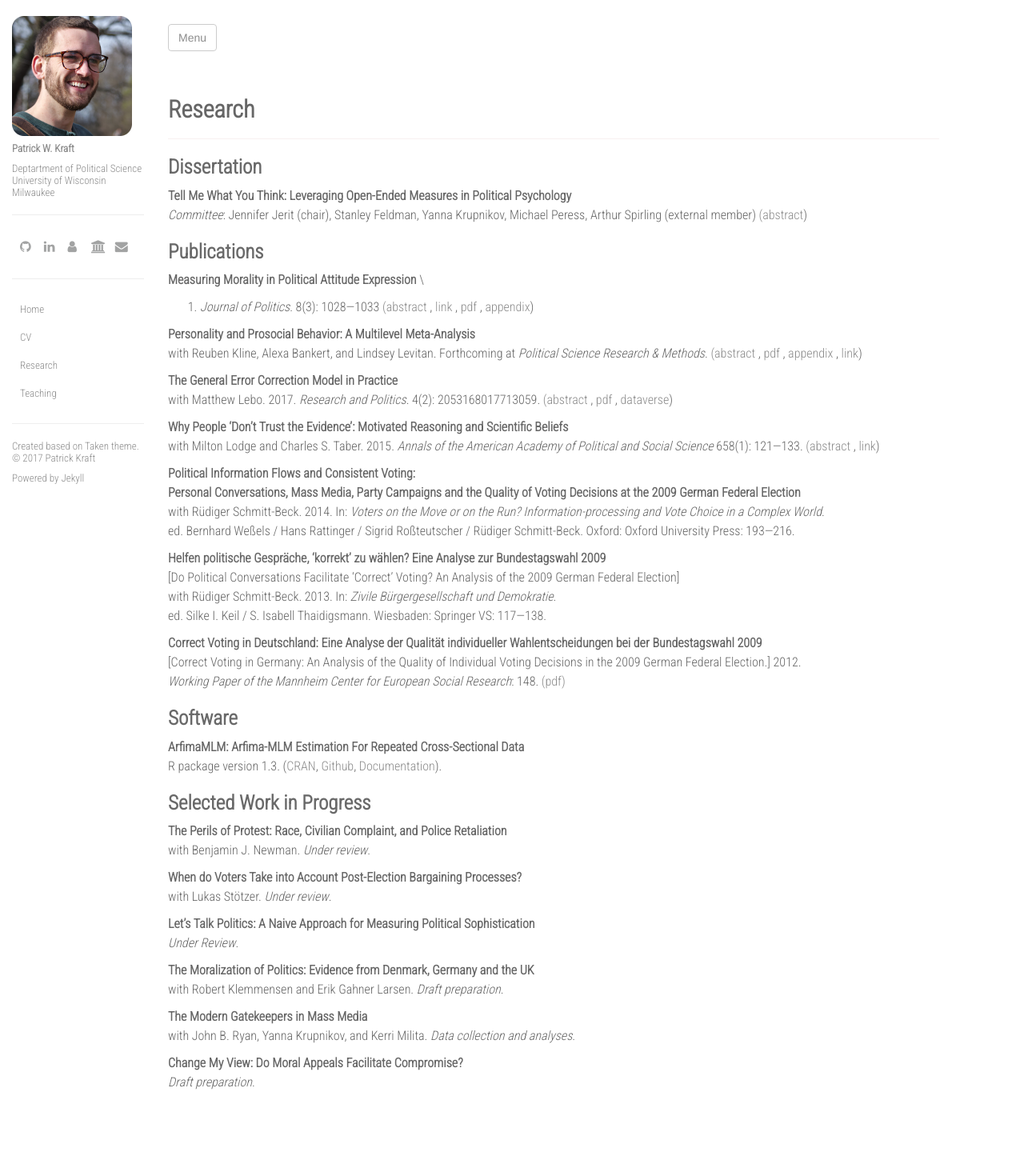
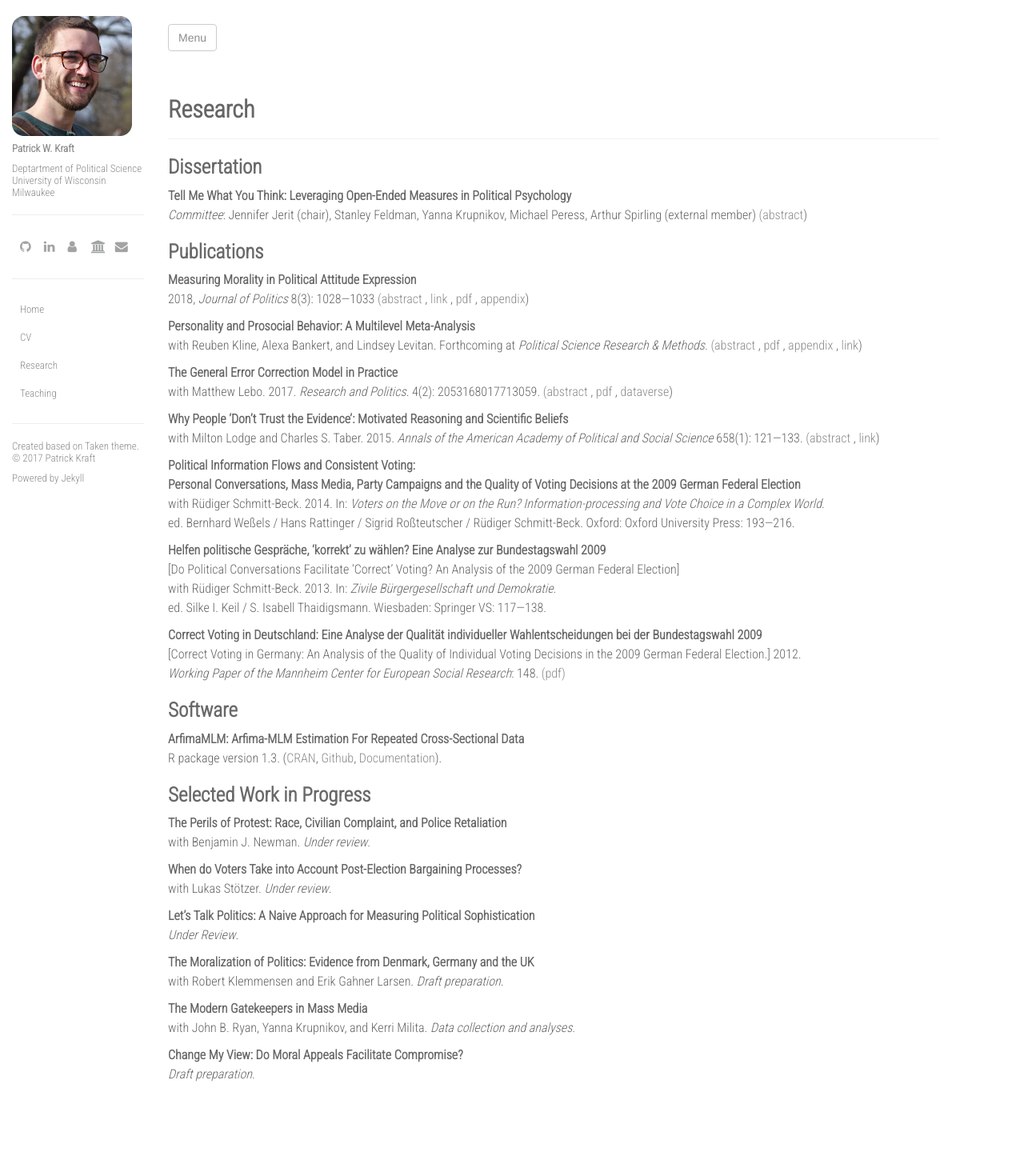
Before and after one commit to pwkraft/pwkraft-old.github.io, a Jekyll site: the page built from research.md, in a window 1280 px wide. Shown: the whole page at 80% size. Built offline with Jekyll 4.4.1, drawn with Linux system fonts in a browser that asks for light colours; nearby versions of some CDN libraries; some of the changed lines change nothing that is shown.

Commit message:
publ issue

```diff
--- a/research.md
+++ b/research.md
@@ -19,9 +19,9 @@
 # Publications
 
 **Measuring Morality in Political Attitude Expression** \\
-2018. _Journal of Politics_. 8(3): 1028&#8212;1033
+2018, _Journal of Politics_ 8(3): 1028&#8212;1033
 <button class="link" onclick="showAbstract('morality')">(abstract</button>
-, <a href="https://www.journals.uchicago.edu/doi/abs/10.1086/696862">link</a>
+, <a href="https://www.journals.uchicago.edu/doi/abs/10.1086/696862" target="blank">link</a>
 , <a href="../resources/articles/kraft2018measuring_accepted.pdf">pdf</a>
 , <a href="../resources/articles/kraft2018measuring_appendix.pdf">appendix</a>)
 <div id="morality" style="display:none">
```
